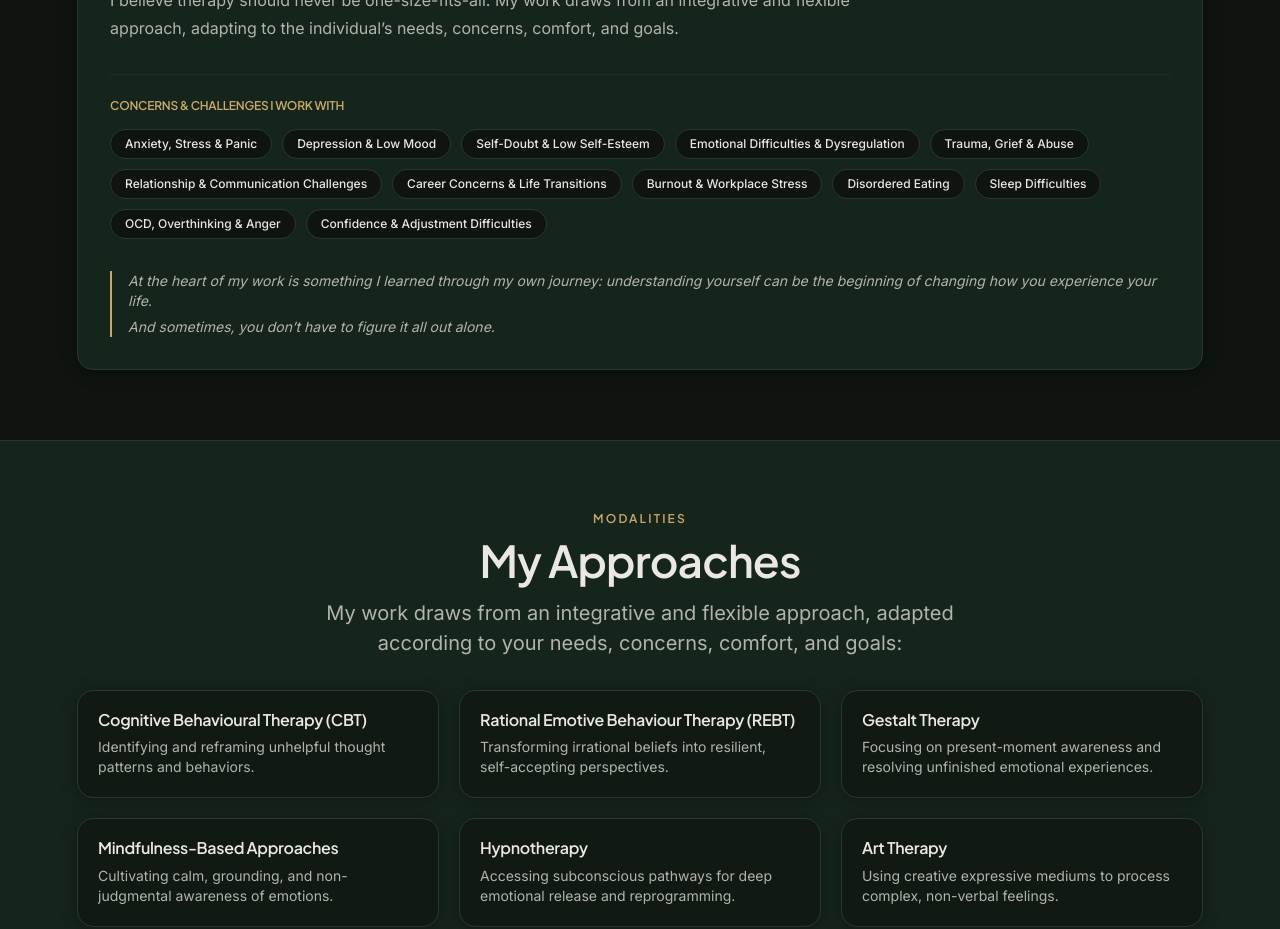
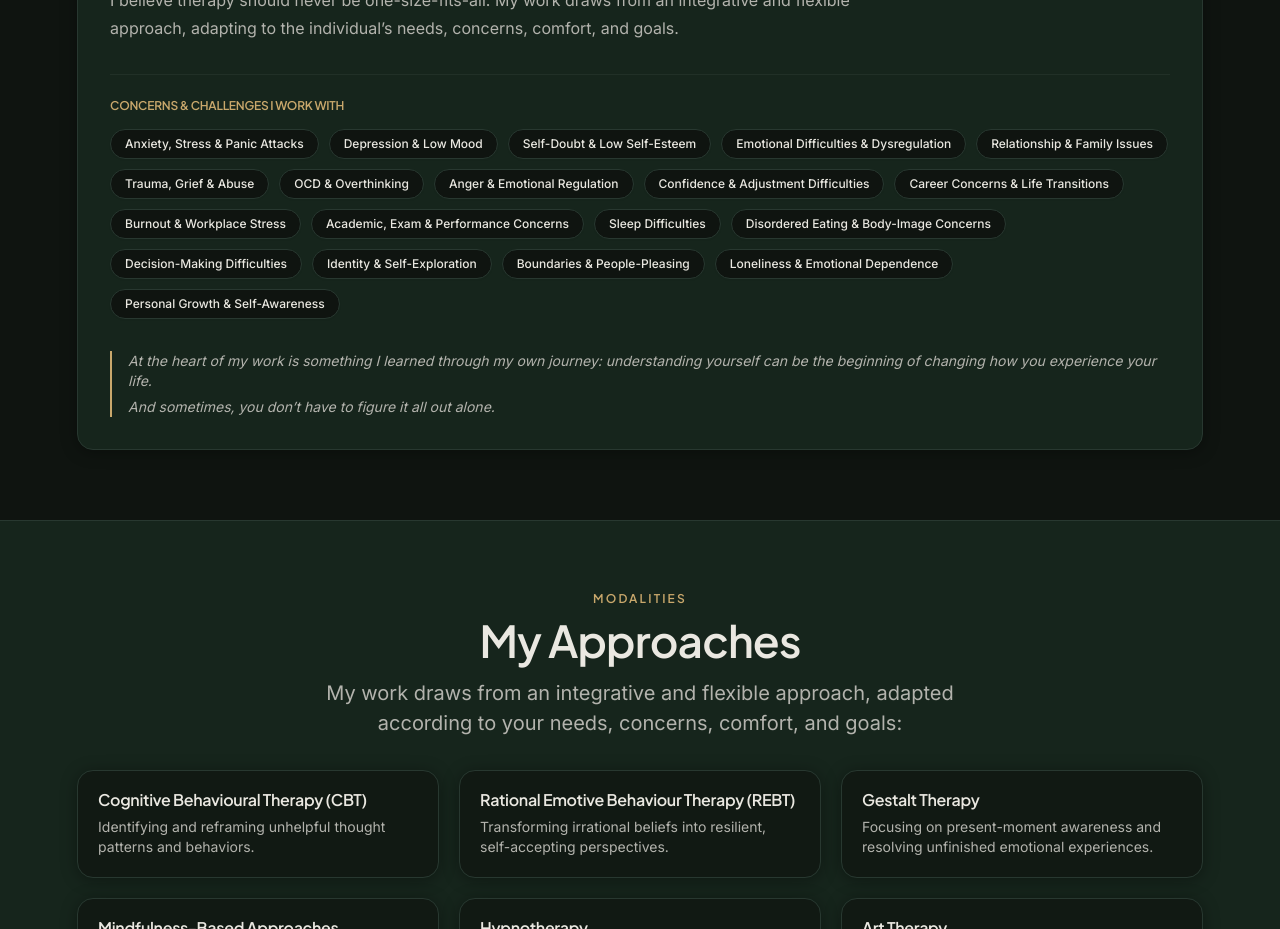
Before and after one commit to therapywithdradya/therapywithadya, a Next.js app: page /about in a window 1280 px wide. Shown: the part 3100-4029 px from the top of the page. Built offline with nearby package versions, Linux system fonts and the light colour scheme; no server answers.

Commit message:
feat(content): update concerns and challenges list with expanded 19 focus areas

```diff
--- a/src/content/site.ts
+++ b/src/content/site.ts
@@ -309,18 +309,25 @@ export const site = {
     certificationsPhilosophy:
       "I believe therapy should never be one-size-fits-all. My work draws from an integrative and flexible approach, adapting to the individual’s needs, concerns, comfort, and goals.",
     concernsSupported: [
-      "Anxiety, Stress & Panic",
+      "Anxiety, Stress & Panic Attacks",
       "Depression & Low Mood",
       "Self-Doubt & Low Self-Esteem",
       "Emotional Difficulties & Dysregulation",
+      "Relationship & Family Issues",
       "Trauma, Grief & Abuse",
-      "Relationship & Communication Challenges",
+      "OCD & Overthinking",
+      "Anger & Emotional Regulation",
+      "Confidence & Adjustment Difficulties",
       "Career Concerns & Life Transitions",
       "Burnout & Workplace Stress",
-      "Disordered Eating",
+      "Academic, Exam & Performance Concerns",
       "Sleep Difficulties",
-      "OCD, Overthinking & Anger",
-      "Confidence & Adjustment Difficulties",
+      "Disordered Eating & Body-Image Concerns",
+      "Decision-Making Difficulties",
+      "Identity & Self-Exploration",
+      "Boundaries & People-Pleasing",
+      "Loneliness & Emotional Dependence",
+      "Personal Growth & Self-Awareness",
     ],
     concernsOutro:
       "At the heart of my work is something I learned through my own journey: understanding yourself can be the beginning of changing how you experience your life.\nAnd sometimes, you don’t have to figure it all out alone.",
--- a/src/lib/site-content-types.ts
+++ b/src/lib/site-content-types.ts
@@ -352,18 +352,25 @@ export const DEFAULT_SITE_CONTENT: EditableSiteContent = {
       "I believe therapy should never be one-size-fits-all. My work draws from an integrative and flexible approach, adapting to the individual’s needs, concerns, comfort, and goals.",
     concernsHeading: "Concerns & Challenges I Work With",
     concernsSupported: [
-      "Anxiety, Stress & Panic",
+      "Anxiety, Stress & Panic Attacks",
       "Depression & Low Mood",
       "Self-Doubt & Low Self-Esteem",
       "Emotional Difficulties & Dysregulation",
+      "Relationship & Family Issues",
       "Trauma, Grief & Abuse",
-      "Relationship & Communication Challenges",
+      "OCD & Overthinking",
+      "Anger & Emotional Regulation",
+      "Confidence & Adjustment Difficulties",
       "Career Concerns & Life Transitions",
       "Burnout & Workplace Stress",
-      "Disordered Eating",
+      "Academic, Exam & Performance Concerns",
       "Sleep Difficulties",
-      "OCD, Overthinking & Anger",
-      "Confidence & Adjustment Difficulties",
+      "Disordered Eating & Body-Image Concerns",
+      "Decision-Making Difficulties",
+      "Identity & Self-Exploration",
+      "Boundaries & People-Pleasing",
+      "Loneliness & Emotional Dependence",
+      "Personal Growth & Self-Awareness",
     ],
     concernsOutro:
       "At the heart of my work is something I learned through my own journey: understanding yourself can be the beginning of changing how you experience your life.\nAnd sometimes, you don’t have to figure it all out alone.",
```
